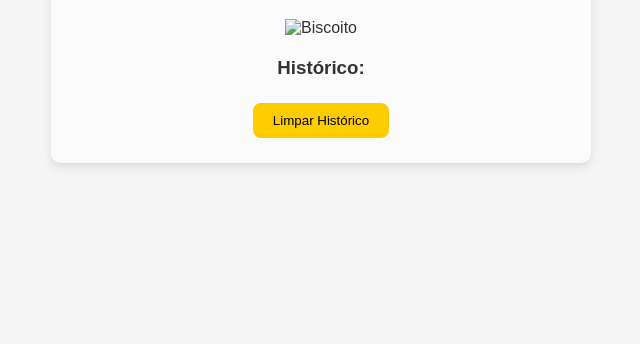
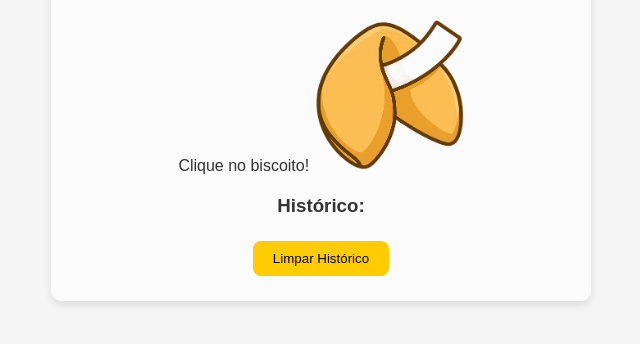
Before and after one commit to ferreira2006/biscoito-da-sorte, a plain HTML site: page index.html in a window 1280 px wide. Shown: the part 176-520 px from the top of the page, without its empty margins (319-959 px from the left). Drawn offline with Linux system fonts and the light colour scheme.

Commit message:
Update index.html

```diff
--- a/index.html
+++ b/index.html
@@ -15,7 +15,8 @@
 
         <!-- Imagem do biscoito -->
         <div id="biscoitoContainer" style="position: relative; display: inline-block;">
-  <img id="biscoitoImg" src="assets/biscoito.png" alt="Biscoito" />
+          Clique no biscoito!
+  <img id="biscoitoImg" src="assets/icons/biscoito.png" alt="Botão Biscoito da Sorte" />
   <div id="spinner" style="
       position: absolute;
       top: 50%;
```
